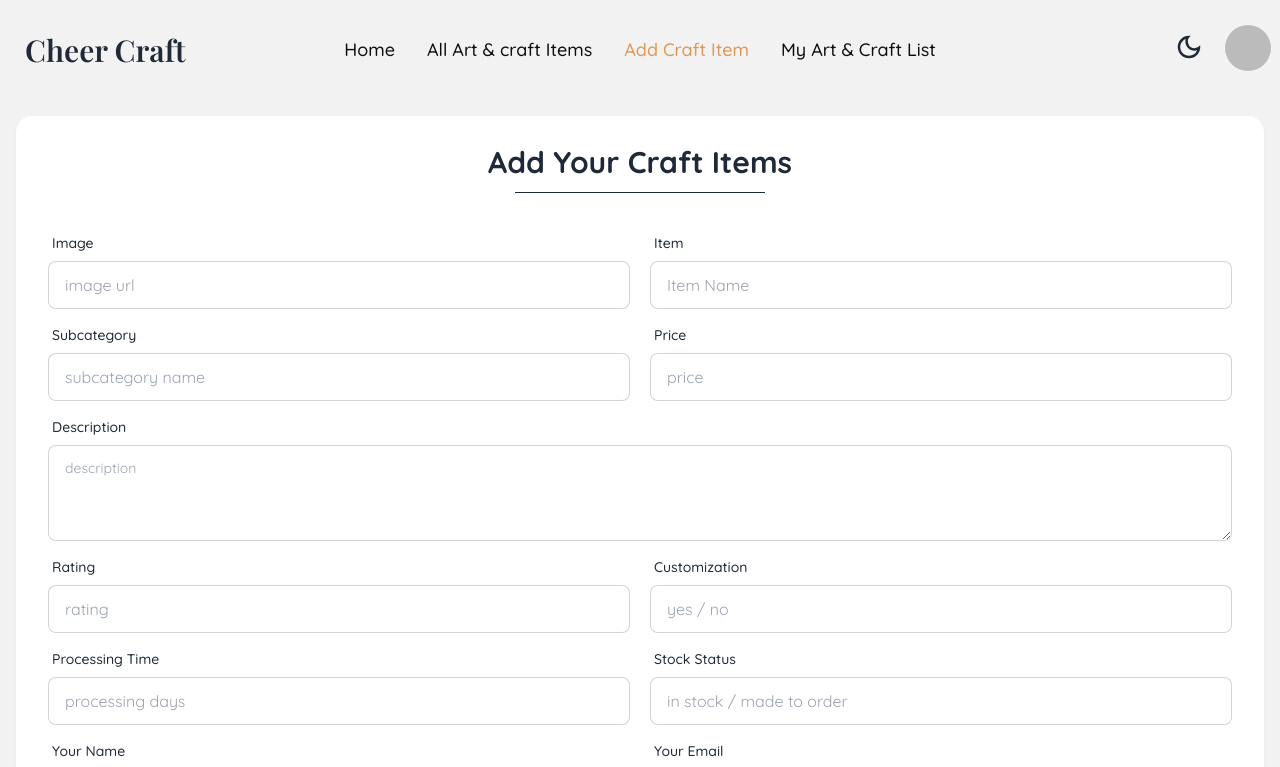
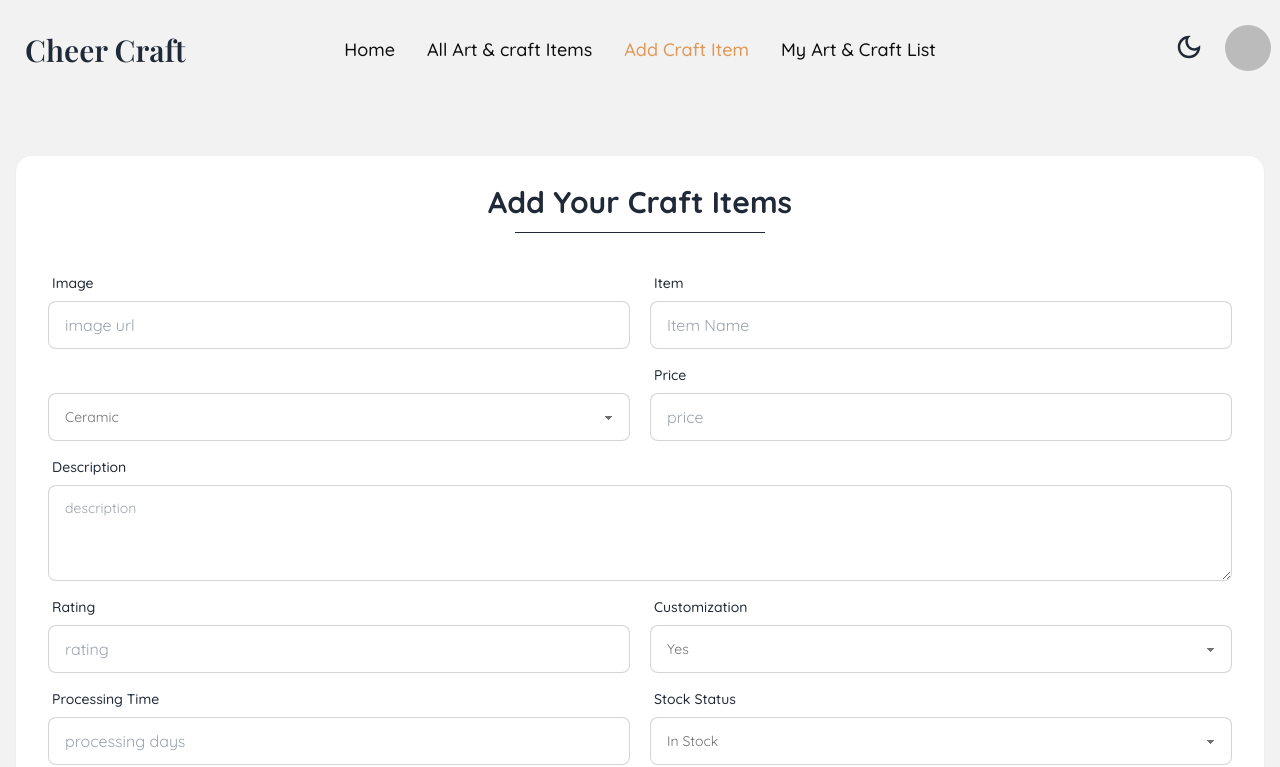
Before and after one commit to khan-shimul/cherry-craft-client-side, a React (Vite) app: page /add-craft-items in a window 1280 px wide. Shown: the top 767 px of the page. Built offline with nearby package versions, Linux system fonts and the light colour scheme; no server answers; sample sign-in values are in the browser's storage; a web font is replaced by a local one.

Commit message:
implement-animations

```diff
--- a/package.json
+++ b/package.json
@@ -12,6 +12,7 @@
   "dependencies": {
     "@coreui/coreui": "^5.1.2",
     "@coreui/react": "^5.3.0",
+    "aos": "^3.0.0-beta.6",
     "dotenv": "^16.4.5",
     "firebase": "^10.13.1",
     "localforage": "^1.10.0",
--- a/src/Pages/AddCraftItems/AddCraftItems.jsx
+++ b/src/Pages/AddCraftItems/AddCraftItems.jsx
@@ -1,24 +1,39 @@
-import { useContext } from "react";
+import { useContext, useState } from "react";
 import { AuthContext } from "../../providers/AuthProvider";
-import toast, { Toaster } from "react-hot-toast";
+import toast from "react-hot-toast";
 
 const AddCraftItems = () => {
   const { user } = useContext(AuthContext);
+  const [subCategory, setSubCategory] = useState("");
+  const [craftCustomization, setCraftCustomization] = useState("");
+  const [stockOrder, setStockOrder] = useState("");
+  // Dropdown values
+  const handleSubCategory = (e) => {
+    setSubCategory(e.target.value);
+  };
+  const handleCustomization = (e) => {
+    setCraftCustomization(e.target.value);
+  };
+  const handleStockOrder = (e) => {
+    setStockOrder(e.target.value);
+  };
+
   // handle add craft items
   const handleAddCraftItem = (e) => {
     e.preventDefault();
     const form = e.target;
     const image = form.image.value;
     const itemName = form.itemName.value;
-    const subCategoryName = form.subCategoryName.value;
+    const subCategoryName = subCategory;
     const price = form.price.value;
     const description = form.description.value;
     const rating = form.rating.value;
-    const customization = form.customization.value;
+    const customization = craftCustomization;
     const processingTime = form.processingTime.value;
-    const stockStatus = form.stockStatus.value;
+    const stockStatus = stockOrder;
     const userName = form.userName.value;
     const userEmail = form.userEmail.value;
+    console.log(subCategory, customization, stockStatus);
     const craftItem = {
       image,
       itemName,
@@ -51,38 +66,47 @@ const AddCraftItems = () => {
       });
   };
   return (
-    <div className="hero bg-base-200 font-quicksand">
-      <Toaster position="top-right" reverseOrder={false} />
+    <div className="hero bg-base-200 dark:bg-[#211f3d] font-quicksand py-10">
+      {/* <Toaster position="top-right" reverseOrder={false} /> */}
       <div className="hero-content flex-col w-full ">
-        <div className="card bg-base-100 w-full shadow-sm">
+        <div className="card bg-base-100 dark:bg-[#151427] w-full shadow-sm">
           <div className="text-center pt-7 md:mx-16">
-            <h1 className="text-3xl font-bold pb-3">Add Your Craft Items</h1>
+            <h1 className="text-3xl font-bold pb-3 dark:text-white">
+              Add Your Craft Items
+            </h1>
           </div>
           <div className="border-b w-1/2 md:w-1/5 flex mx-auto"></div>
-          <form onSubmit={handleAddCraftItem} className="card-body">
+          <form
+            onSubmit={handleAddCraftItem}
+            className="card-body dark:text-white"
+          >
             {/* Image & Item */}
             <div className="flex flex-col md:flex-row md:gap-x-5">
               <div className="form-control md:w-1/2">
                 <label className="label">
-                  <span className="label-text font-medium">Image</span>
+                  <span className="label-text font-medium dark:text-white">
+                    Image
+                  </span>
                 </label>
                 <input
                   name="image"
                   type="text"
                   placeholder="image url"
-                  className="input input-bordered"
+                  className="input input-bordered dark:bg-[#211f3d]"
                   required
                 />
               </div>
               <div className="form-control md:w-1/2">
                 <label className="label">
-                  <span className="label-text font-medium">Item</span>
+                  <span className="label-text font-medium dark:text-white">
+                    Item
+                  </span>
                 </label>
                 <input
                   name="itemName"
                   type="text"
                   placeholder="Item Name"
-                  className="input input-bordered"
+                  className="input input-bordered dark:bg-[#211f3d]"
                   required
                 />
               </div>
@@ -91,25 +115,40 @@ const AddCraftItems = () => {
             <div className="flex flex-col md:flex-row md:gap-x-5">
               <div className="form-control md:w-1/2">
                 <label className="label">
-                  <span className="label-text font-medium">Subcategory</span>
+                  <span className="label-text font-medium text-white">
+                    Subcategory
+                  </span>
                 </label>
-                <input
-                  name="subCategoryName"
-                  type="text"
-                  placeholder="subcategory name"
-                  className="input input-bordered"
-                  required
-                />
+                <div className="dropdown text-[#707070]">
+                  <select
+                    onChange={handleSubCategory}
+                    value={subCategory}
+                    className="select select-bordered w-full dark:bg-[#211f3d]"
+                  >
+                    <option value={"ceramic"}>Ceramic</option>
+                    <option value={"pottery"}>Pottery</option>
+                    <option value={"Clay-made pottery"}>
+                      Clay-Made Pottery
+                    </option>
+                    <option value={"Home decor pottery"}>
+                      Home Decor Pottery
+                    </option>
+                    <option value={"Terra Cotta"}>Terra Cotta</option>
+                    <option value={"Stoneware"}>Stoneware</option>
+                  </select>
+                </div>
               </div>
               <div className="form-control md:w-1/2">
                 <label className="label">
-                  <span className="label-text font-medium">Price</span>
+                  <span className="label-text font-medium dark:text-white">
+                    Price
+                  </span>
                 </label>
                 <input
                   name="price"
                   type="number"
                   placeholder="price"
-                  className="input input-bordered"
+                  className="input input-bordered dark:bg-[#211f3d]"
                   required
                 />
               </div>
@@ -117,11 +156,13 @@ const AddCraftItems = () => {
             {/* Description */}
             <div className="form-control">
               <label className="label">
-                <span className="label-text font-medium">Description</span>
+                <span className="label-text font-medium dark:text-white">
+                  Description
+                </span>
               </label>
               <textarea
                 name="description"
-                className="textarea textarea-bordered h-24"
+                className="textarea textarea-bordered h-24 dark:bg-[#211f3d]"
                 placeholder="description"
               ></textarea>
             </div>
@@ -129,34 +170,40 @@ const AddCraftItems = () => {
             <div className="flex flex-col md:flex-row md:gap-x-5">
               <div className="form-control md:w-1/2">
                 <label className="label">
-                  <span className="label-text font-medium">Rating</span>
+                  <span className="label-text font-medium dark:text-white">
+                    Rating
+                  </span>
                 </label>
                 <input
                   name="rating"
                   type="text"
                   placeholder="rating"
-                  className="input input-bordered"
+                  className="input input-bordered dark:bg-[#211f3d]"
                   required
                 />
               </div>
               <div className="form-control md:w-1/2">
                 <label className="label">
-                  <span className="label-text font-medium">Customization</span>
+                  <span className="label-text font-medium dark:text-white">
+                    Customization
+                  </span>
                 </label>
-                <input
-                  name="customization"
-                  type="text"
-                  placeholder="yes / no"
-                  className="input input-bordered"
-                  required
-                />
+                <div className="dropdown text-[#707070]">
+                  <select
+                    onChange={handleCustomization}
+                    className="select select-bordered w-full dark:bg-[#211f3d]"
+                  >
+                    <option value={"yes"}>Yes</option>
+                    <option value={"no"}>No</option>
+                  </select>
+                </div>
               </div>
             </div>
             {/* Processing Time & Stock Status */}
             <div className="flex flex-col md:flex-row md:gap-x-5">
               <div className="form-control md:w-1/2">
                 <label className="label">
-                  <span className="label-text font-medium">
+                  <span className="label-text font-medium dark:text-white">
                     Processing Time
                   </span>
                 </label>
@@ -164,52 +211,60 @@ const AddCraftItems = () => {
                   name="processingTime"
                   type="number"
                   placeholder="processing days"
-                  className="input input-bordered"
+                  className="input input-bordered dark:bg-[#211f3d]"
                   required
                 />
               </div>
               <div className="form-control md:w-1/2">
                 <label className="label">
-                  <span className="label-text font-medium">Stock Status</span>
+                  <span className="label-text font-medium dark:text-white">
+                    Stock Status
+                  </span>
                 </label>
-                <input
-                  name="stockStatus"
-                  type="text"
-                  placeholder="in stock / made to order"
-                  className="input input-bordered"
-                  required
-                />
+                <div className="dropdown text-[#707070]">
+                  <select
+                    onChange={handleStockOrder}
+                    className="select select-bordered w-full dark:bg-[#211f3d]"
+                  >
+                    <option value="in stock">In Stock</option>
+                    <option value="made to order">Made To Order</option>
+                  </select>
+                </div>
               </div>
             </div>
             {/* User Name & Email */}
             <div className="flex flex-col md:flex-row md:gap-x-5">
               <div className="form-control md:w-1/2">
                 <label className="label">
-                  <span className="label-text font-medium">Your Name</span>
+                  <span className="label-text font-medium dark:text-white">
+                    Your Name
+                  </span>
                 </label>
                 <input
                   name="userName"
                   type="text"
                   defaultValue={user.displayName}
-                  className="input input-bordered"
+                  className="input input-bordered dark:bg-[#211f3d]"
                   required
                 />
               </div>
               <div className="form-control md:w-1/2">
                 <label className="label">
-                  <span className="label-text font-medium">Your Email</span>
+                  <span className="label-text font-medium dark:text-white">
+                    Your Email
+                  </span>
                 </label>
                 <input
                   name="userEmail"
                   type="email"
                   defaultValue={user.email}
-                  className="input input-bordered"
+                  className="input input-bordered dark:bg-[#211f3d]"
                   required
                 />
               </div>
             </div>
             <div className="form-control mt-6">
-              <button className="btn bg-orange font-medium text-base">
+              <button className="btn bg-orange font-medium text-base border-0">
                 Add Craft
               </button>
             </div>
--- a/src/Pages/AllCraftItems/AllCraftItems.jsx
+++ b/src/Pages/AllCraftItems/AllCraftItems.jsx
@@ -9,7 +9,11 @@ const AllCraftItems = () => {
         Our Craft Items
       </h2>
       <div className="border-b-2 w-1/6 md:w-1/12 mx-auto"></div>
-      <div className="max-w-7xl mx-auto grid grid-cols-1 md:grid-cols-2 lg:grid-cols-4 gap-7 mt-10">
+      <div
+        data-aos="fade-up"
+        data-aos-duration="3000"
+        className="max-w-7xl mx-auto grid grid-cols-1 md:grid-cols-2 lg:grid-cols-4 gap-7 mt-10"
+      >
         {loadedCrafts.map((craftItem) => (
           <CraftItem key={craftItem._id} craftItem={craftItem} />
         ))}
--- a/src/Pages/CraftItemDetails/CraftItemDetails.jsx
+++ b/src/Pages/CraftItemDetails/CraftItemDetails.jsx
@@ -29,7 +29,7 @@ const CraftItemDetails = () => {
         <div className="w-full lg:w-1/2 mx-auto">
           <img className="w-full" src={image} alt="" />
         </div>
-        <div className="lg:w-1/2">
+        <div data-aos="fade-up" data-aos-duration="3000" className="lg:w-1/2">
           <h3 className="font-medium text-2xl">{itemName}</h3>
           <h4 className="font-medium text-lg text-orange pt-2">${price}.00</h4>
           <div className="border-b border-[#C8C8C8] mt-7 mb-5"></div>
--- a/src/Pages/Home/CraftSubCategories/CraftSubCategories.jsx
+++ b/src/Pages/Home/CraftSubCategories/CraftSubCategories.jsx
@@ -16,7 +16,11 @@ const CraftSubCategories = () => {
         Craft Categories
       </h2>
       <div className="border-b-8 border-orange w-1/2 md:w-1/4 lg:w-1/6 flex mx-auto"></div>
-      <div className="max-w-7xl mx-auto grid grid-cols-1 lg:grid-cols-2 gap-6 my-10">
+      <div
+        data-aos="fade-up"
+        data-aos-duration="3000"
+        className="max-w-7xl mx-auto grid grid-cols-1 lg:grid-cols-2 gap-6 my-10"
+      >
         {/* Sub-Categories */}
         {subCategories.map((subCategory) => (
           <div
--- a/src/Pages/MyCraftList/MyCraftItem.jsx
+++ b/src/Pages/MyCraftList/MyCraftItem.jsx
@@ -43,7 +43,11 @@ const MyCraftItem = ({ craftItem, setCraftItems, craftItems }) => {
   return (
     <div className="card bg-base-100 shadow-md rounded-xl mx-5 md:mx-0">
       <figure>
-        <img src={image} alt={`Image for ${itemName}`} />
+        <img
+          className="h-[400px] w-full"
+          src={image}
+          alt={`Image for ${itemName}`}
+        />
       </figure>
       <div className="absolute top-5 right-5 bg-[#E12C43] text-white px-2">
         <h5 className="text-sm">{stockStatus}</h5>
--- a/src/Pages/MyCraftList/MyCraftList.jsx
+++ b/src/Pages/MyCraftList/MyCraftList.jsx
@@ -56,7 +56,11 @@ const MyCraftList = () => {
           <option value={"no"}>No</option>
         </select>
       </div>
-      <div className="max-w-7xl lg:mx-auto md:mx-8 grid grid-cols-1 md:grid-cols-2 lg:grid-cols-3 gap-7 mt-8">
+      <div
+        data-aos="fade-up"
+        data-aos-duration="3000"
+        className="max-w-7xl lg:mx-auto md:mx-8 grid grid-cols-1 md:grid-cols-2 lg:grid-cols-3 gap-7 mt-8"
+      >
         {craftItems.map((item) => (
           <MyCraftItem
             key={item._id}
--- a/src/Pages/Shared/Footer/Footer.jsx
+++ b/src/Pages/Shared/Footer/Footer.jsx
@@ -2,7 +2,7 @@ import { Link } from "react-router-dom";
 
 const Footer = () => {
   return (
-    <footer className="footer bg-base-200 dark:bg-[#151427] dark:text-white text-base-content p-10 font-quicksand">
+    <footer className="footer bg-base-200 dark:bg-[#151427] dark:text-white text-base-content p-10 font-quicksand mt-10 dark:mt-0">
       <aside>
         <svg
           width="50"
--- a/src/main.jsx
+++ b/src/main.jsx
@@ -4,6 +4,10 @@ import "./index.css";
 import { RouterProvider } from "react-router-dom";
 import { Router } from "./routes/Router";
 import AuthProvider from "./providers/AuthProvider";
+import AOS from "aos";
+import "aos/dist/aos.css"; // You can also use <link> for styles
+// ..
+AOS.init();
 
 createRoot(document.getElementById("root")).render(
   <StrictMode>
```
Also changed, not shown: src/Pages/Home/Banner.jsx (+14 -0 lines), src/Pages/Home/DiscountBanner/DiscountBanner.jsx (+6 -1 lines), src/Pages/Home/Home.jsx (+6 -2 lines), 1 other file (tests, documents, lock files or other folders).
